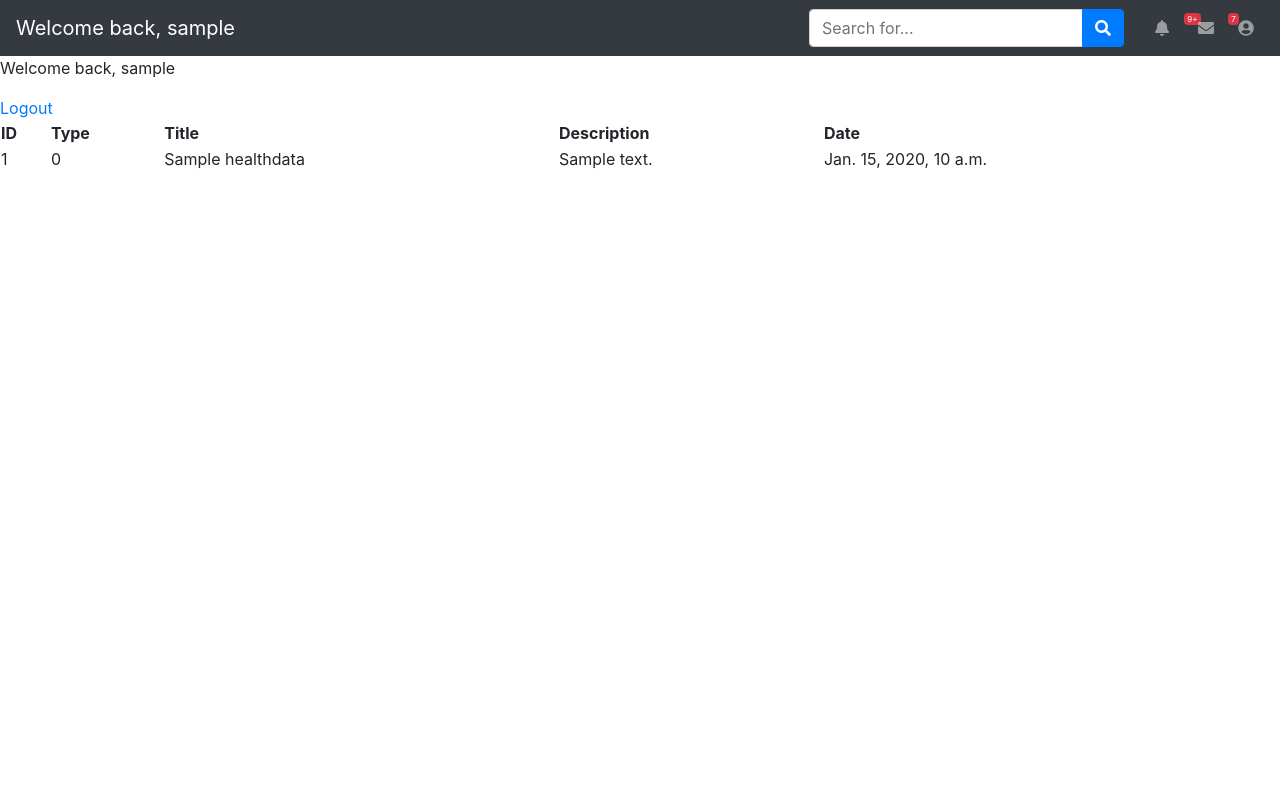
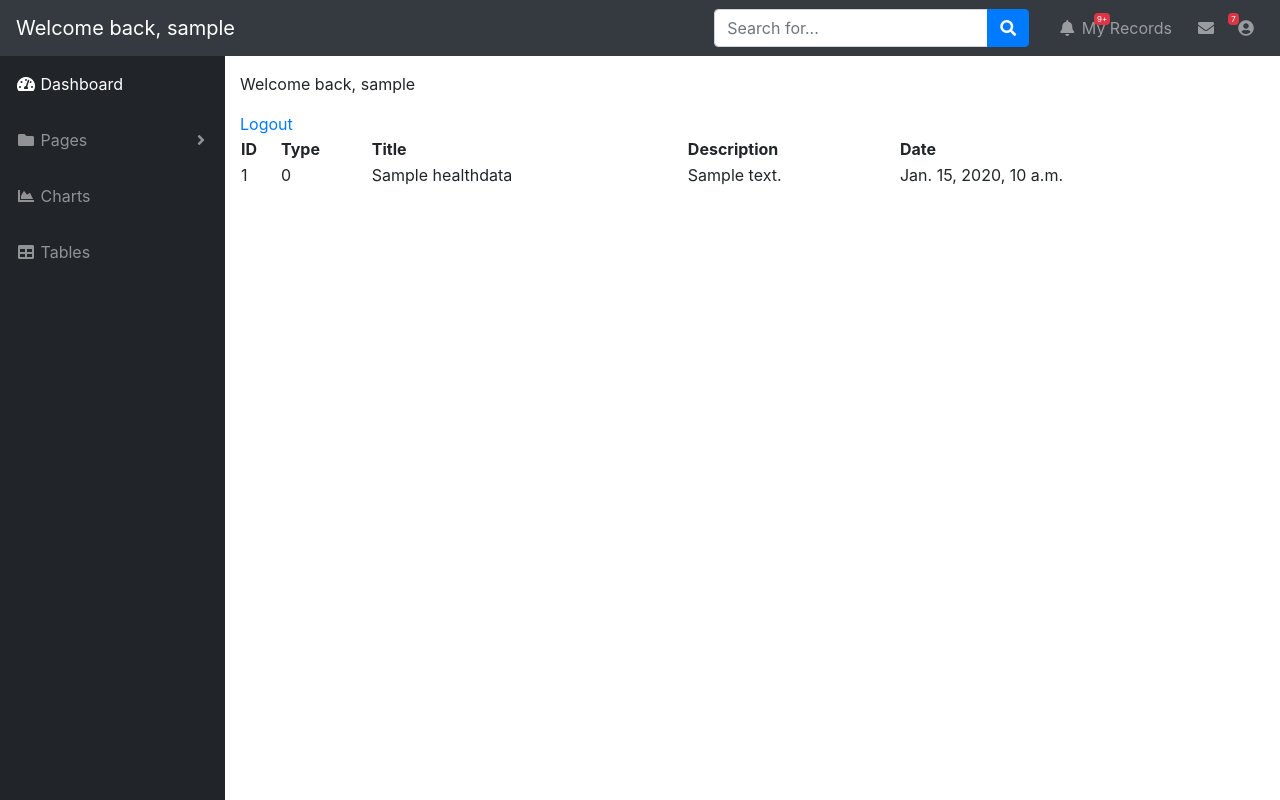
Before and after one commit to limshunyong/ifs4205, a Django app: page /web/patient/index/ in a window 1280 px wide. Run offline with Django 3.2, Linux system fonts and the light colour scheme; a user stored in the database is signed in; tables that the repository leaves empty hold one stand-in row (values such as "Sample post"); some libraries are stand-ins or nearby versions.

Commit message:
add sidebar

```diff
--- a/subsystem2/webapp/templates/base.html
+++ b/subsystem2/webapp/templates/base.html
@@ -53,6 +53,7 @@
           <a class="nav-link dropdown-toggle" href="#" id="alertsDropdown" role="button" data-toggle="dropdown" aria-haspopup="true" aria-expanded="false">
             <i class="fas fa-bell fa-fw"></i>
             <span class="badge badge-danger">9+</span>
+            My Records
           </a>
           <div class="dropdown-menu dropdown-menu-right" aria-labelledby="alertsDropdown">
             <a class="dropdown-item" href="#">Action</a>
@@ -88,9 +89,52 @@
 
     </nav>
 
-    <main>
-        {% block content %}{% endblock %}
-    </main>
+    <div id="wrapper">
+        <!-- Sidebar -->
+        <ul class="sidebar navbar-nav">
+           <li class="nav-item active">
+              <a class="nav-link" href="index.html">
+              <i class="fas fa-fw fa-tachometer-alt"></i>
+              <span>Dashboard</span>
+              </a>
+           </li>
+           <li class="nav-item dropdown">
+              <a class="nav-link dropdown-toggle" href="#" id="pagesDropdown" role="button" data-toggle="dropdown" aria-haspopup="true" aria-expanded="false">
+              <i class="fas fa-fw fa-folder"></i>
+              <span>Pages</span>
+              </a>
+              <div class="dropdown-menu" aria-labelledby="pagesDropdown">
+                 <h6 class="dropdown-header">Login Screens:</h6>
+                 <a class="dropdown-item" href="login.html">Login</a>
+                 <a class="dropdown-item" href="register.html">Register</a>
+                 <a class="dropdown-item" href="forgot-password.html">Forgot Password</a>
+                 <div class="dropdown-divider"></div>
+                 <h6 class="dropdown-header">Other Pages:</h6>
+                 <a class="dropdown-item" href="404.html">404 Page</a>
+                 <a class="dropdown-item" href="blank.html">Blank Page</a>
+              </div>
+           </li>
+           <li class="nav-item">
+              <a class="nav-link" href="charts.html">
+              <i class="fas fa-fw fa-chart-area"></i>
+              <span>Charts</span></a>
+           </li>
+           <li class="nav-item">
+              <a class="nav-link" href="tables.html">
+              <i class="fas fa-fw fa-table"></i>
+              <span>Tables</span></a>
+           </li>
+        </ul>
+
+        <div id="content-wrapper">
+
+            <div class="container-fluid">
+                <main>
+                    {% block content %}{% endblock %}
+                </main>
+            </div>
+        </div>
+    </div>
 </body>
 
 </html>
```
